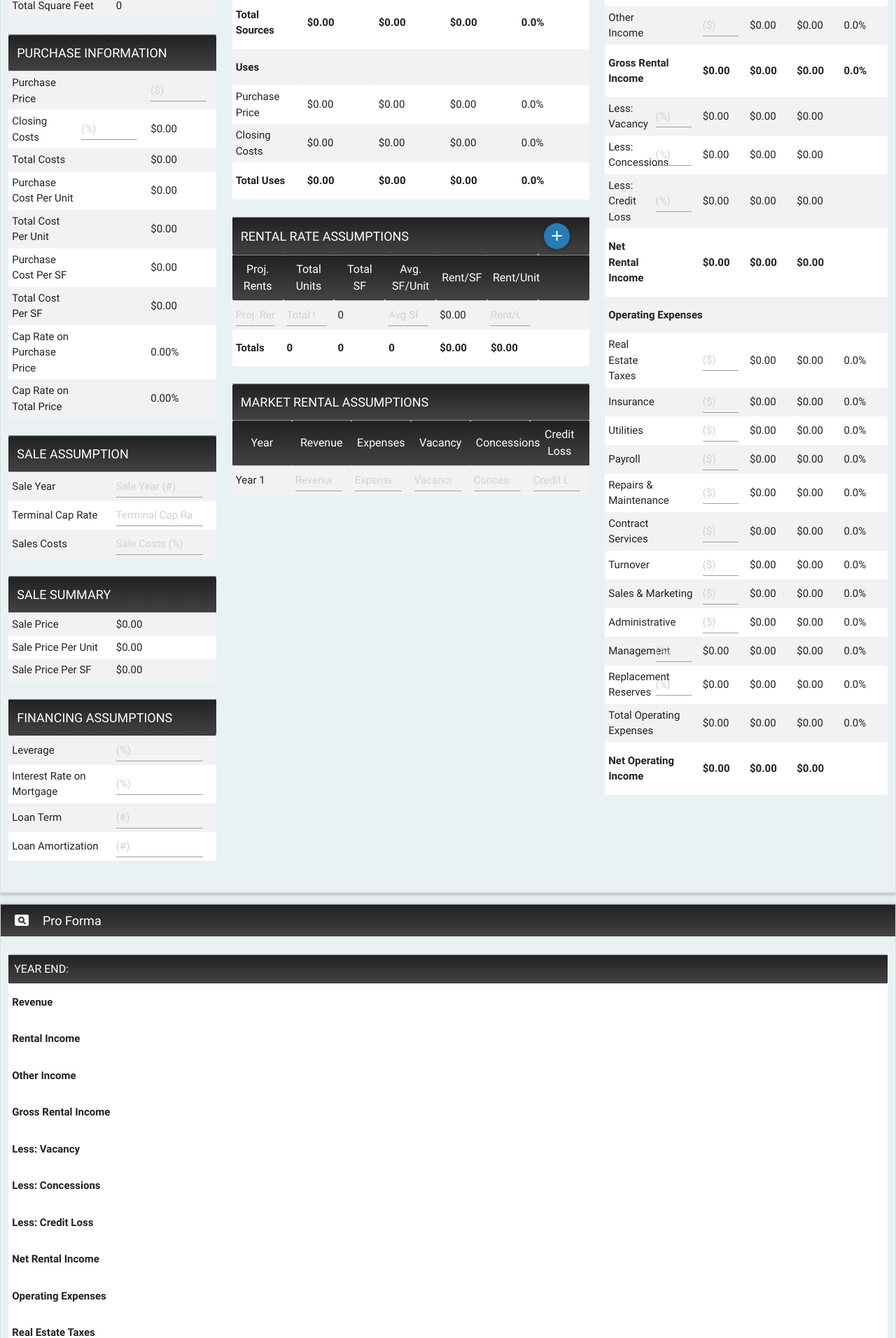
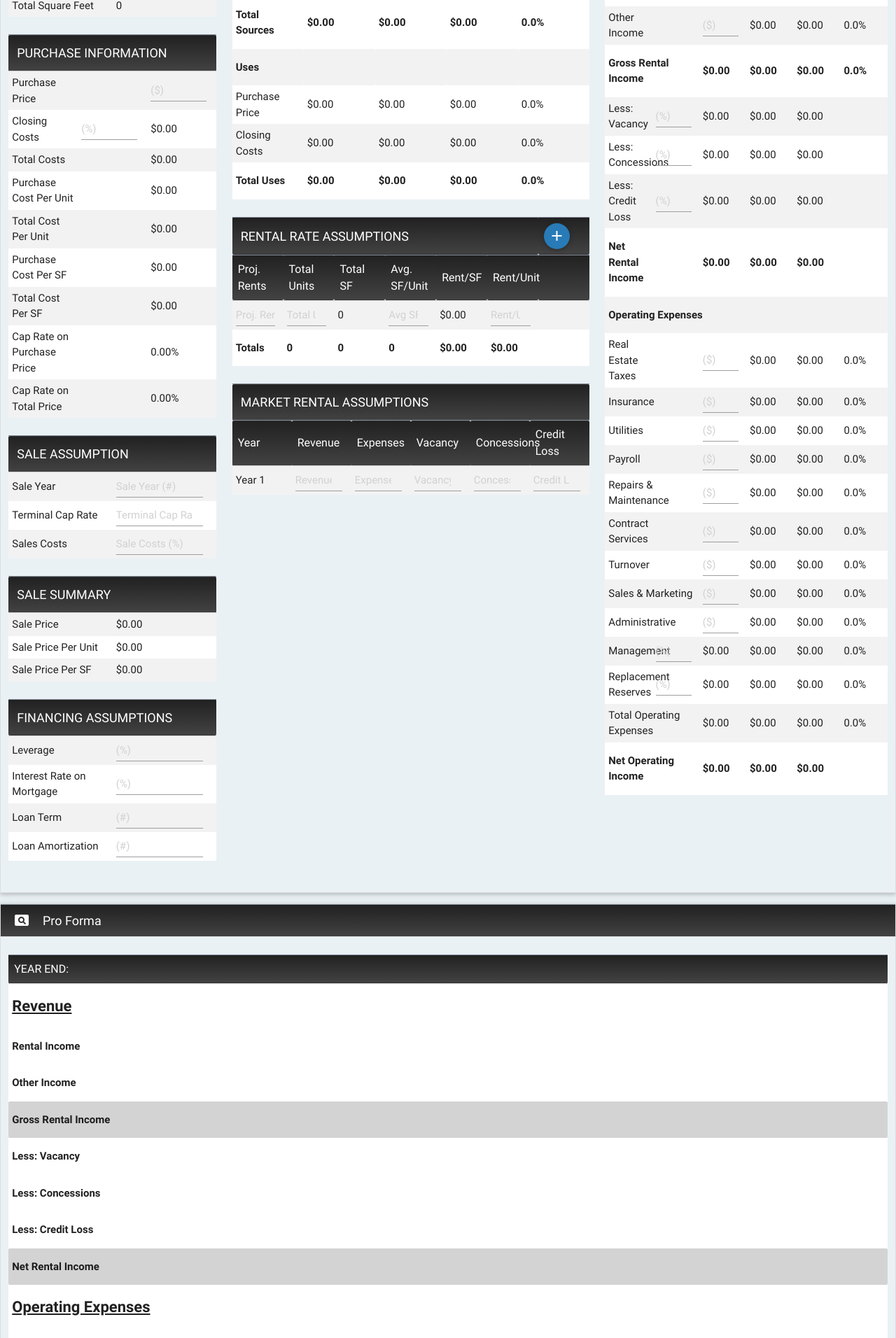
Before and after one commit to htisaksen/Columbia-MSRED, a Flask app: page /dashboard in a window 1280 px wide. Shown: the part 417-2329 px from the top of the page at 70% size. Run offline with Flask 2, Linux system fonts and the light colour scheme; the visitor is signed in with stand-in values (Sample User, id 1); lists and menus that the app fills with data are empty.

Commit message:
Pro Forma CSS almost complete

```diff
--- a/static/css/style.css
+++ b/static/css/style.css
@@ -208,9 +208,9 @@ table {
 	background: linear-gradient(180deg,#212121,#424242);
 	border-top:1px solid #858d99;
 }
-.t_head{
+/*.t_head{
 	text-align: center;
-}
+}*/
 td{
 
 }
@@ -244,6 +244,18 @@ th.picker__weekday{
 }
 
 
+tr.PF_Net_Operating_Income,
+tr.PF_Net_Cash_Flow,
+tr.PF_Total_Operating_Expenses,
+tr.PF_Net_Rental_Income,
+tr.PF_Gross_Rental_Income {
+	background-color: lightgrey;
+}
+
+.PFHeader{
+	font-size: 22px;
+	text-decoration: underline;
+}
 
 /*==================*/
 
--- a/static/js/dashboard_calculations.js
+++ b/static/js/dashboard_calculations.js
@@ -156,9 +156,6 @@ myApp.dashboard.getInputs = function(){
   $('#Gross_Rental_Income_Total').text(FormatCurrency(nanCheck(g.otherIncomeTotal + pInt('#Rental_Income_Total'))));				//$
   $('#Rental_Income_Total').text(FormatCurrency(nanCheck(pInt('#Rental_Rate_Assumptions tfoot .rent_per_unit')*totalUnits*12)));		//$
 
-  console.log("g.analysisStartDate:",g.analysisStartDate);
-  $('th #CFP_date').text("As of date: ",g.analysisStartDate);
-
   $('#Rental_Income_DollarPerUnit').text(FormatCurrency(nanCheck(pInt('#Rental_Income_Total')/totalUnits)));			//$
   $('#Rental_Income_DollarPerSF').text(FormatCurrency(nanCheck(pInt('#Rental_Income_Total')/totalSquareFoot)));			//$
   $('#Rental_Income_PercentofTotal').text(FormatPercent1(nanCheck(pFloat('#Rental_Income_Total'))/(pFloat('#Gross_Rental_Income_Total'))*100));		//%
--- a/static/js/proforma.js
+++ b/static/js/proforma.js
@@ -13,18 +13,29 @@ myApp.proForma = function(){
 
 		var pfCounter = g.saleYear;
 
+		console.log("init: g.saleYear:",g.saleYear)
+		console.log("init: pfCounter:",pfCounter)
+
+		console.log("T/F:",g.saleYear < pfCounter+1)
 	//Deletes all columns
 		if (g.saleYear < pfCounter+1) {
-			$('#Proforma tr td:not(:first)').each(function(){
+			console.log("line one:",$('#Proforma thead tr th:not(:first)'))
+			$('#Proforma thead tr th:not(:first)').each(function(){
 				$(this).remove();
 			});
-			$('#Proforma tr td:first').each(function(){
+			console.log("line two:",$('#Proforma tbody tr td:first'))
+			$('#Proforma tbody tr td').each(function(){
 				$(this).remove();
 			})
 		};
 	//Inserts number of columns based on Sale Year in Dashboard
 		for(var i = 0; i < g.saleYear+1; ++i) {
-			pfCounter = $('#Proforma .PF_Year_End th').length+1;
+
+			console.log("for: g.saleYear:",g.saleYear)
+			console.log("for: pfCounter:",pfCounter)
+			console.log("=====================")
+
+			pfCounter = $('#Proforma .PF_Year_End th').length;
 			var Rental_Rate_Income_Total = pFloat('#Rental_Income_Total');
 
 			$('#Proforma tr:first').append("<th class= 'PF_" + "year_" + pfCounter + "'>"+'YEAR '+ pfCounter +"</th>");
@@ -49,7 +60,7 @@ myApp.proForma = function(){
 					"<td class= 'PF_Less_Concessions'>(" + FormatCurrency(g.lessConcessions * (1+($('#year_row_1 .mkt_rent_concessions').val())/100)) + ")</td>");
 				$('#Proforma tr:nth-child(7)').append(
 					"<td class= 'PF_Less_Credit_Loss'>(" + FormatCurrency(g.lessCreditLoss * (1+($('#year_row_1 .mkt_rent_credit_loss').val())/100)) + ")</td>");
-				$('#Proforma tr:nth-child(9)').append(
+				$('#Proforma tr:nth-child(8)').append(
 					"<td class= 'PF_Net_Rental_Income'>" +
 					FormatCurrency(
 					 pFloat('.PF_Gross_Rental_Income td:first') -
--- a/templates/proforma.html
+++ b/templates/proforma.html
@@ -84,7 +84,7 @@
             <tr class ='PF_Net_Operating_Income'>
               <th>Net Operating Income</th>
             </tr>
-            <tr class ='PF_PFHeader'>
+            <tr class ='PFHeader'>
               <th>Capital Expenditures</th>
             </tr>
             <tr class ='PF_Capital_Expenditures'> <!-- *WIP:HARD CODED VALUE* -->
```
